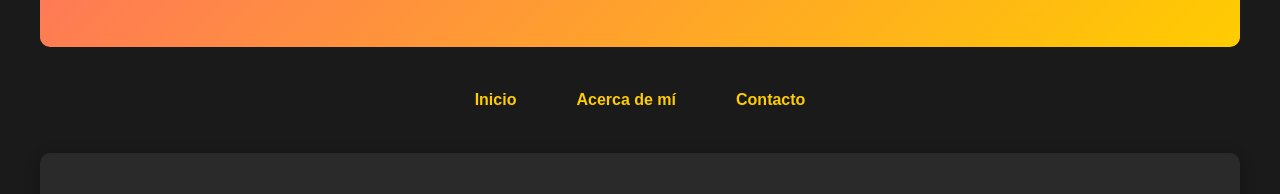
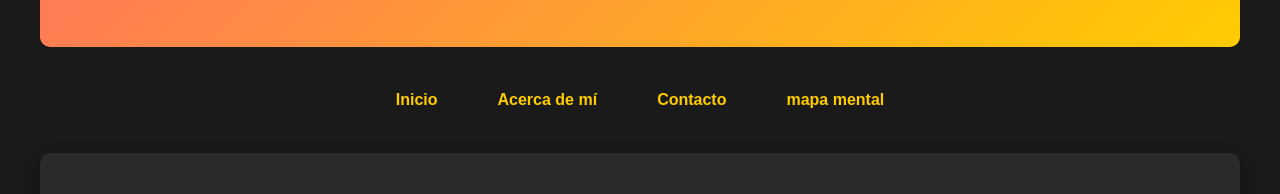
Before and after one commit to annettecastellanos/annettecastellanos.github.io, a plain HTML site: page index.html in a window 1280 px wide. Shown: the part 216-410 px from the top of the page. Drawn offline with Linux system fonts and the light colour scheme.

Commit message:
Update index.html
se agrega mapa

```diff
--- a/index.html
+++ b/index.html
@@ -155,6 +155,7 @@
                 <li><a href="#inicio">Inicio</a></li>
                 <li><a href="#acerca">Acerca de mí</a></li>
                 <li><a href="#contacto">Contacto</a></li>
+                <li><a href="mapa.html">mapa mental</a></li>
             </ul>
         </nav>
 
```
